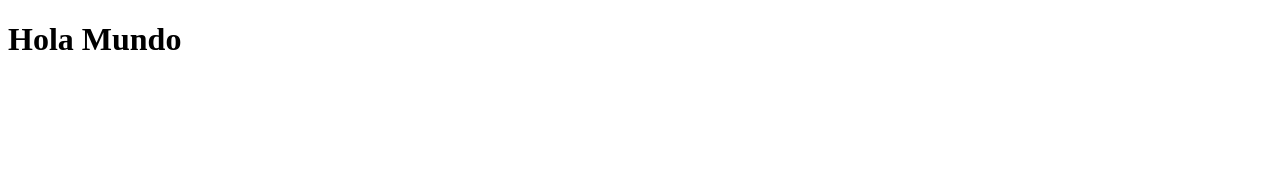
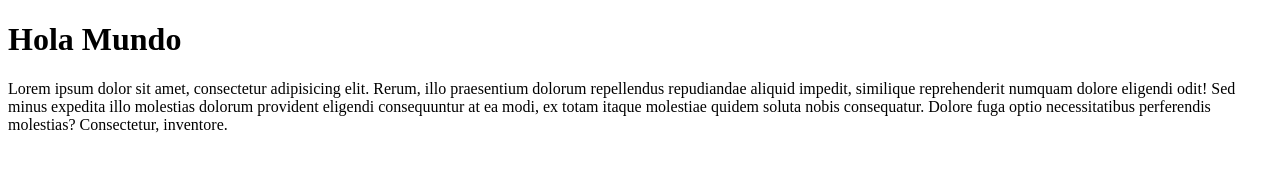
Before and after one commit to Macarorn/gitflow-class, a plain HTML site: page index.html in a window 1280 px wide. Drawn offline with Linux system fonts and the light colour scheme.

Commit message:
Agregamos descripción al html

```diff
--- a/index.html
+++ b/index.html
@@ -7,5 +7,6 @@
 </head>
 <body>
     <h1>Hola Mundo</h1>
+    <p>Lorem ipsum dolor sit amet, consectetur adipisicing elit. Rerum, illo praesentium dolorum repellendus repudiandae aliquid impedit, similique reprehenderit numquam dolore eligendi odit! Sed minus expedita illo molestias dolorum provident eligendi consequuntur at ea modi, ex totam itaque molestiae quidem soluta nobis consequatur. Dolore fuga optio necessitatibus perferendis molestias? Consectetur, inventore.</p>
 </body>
 </html>
```
